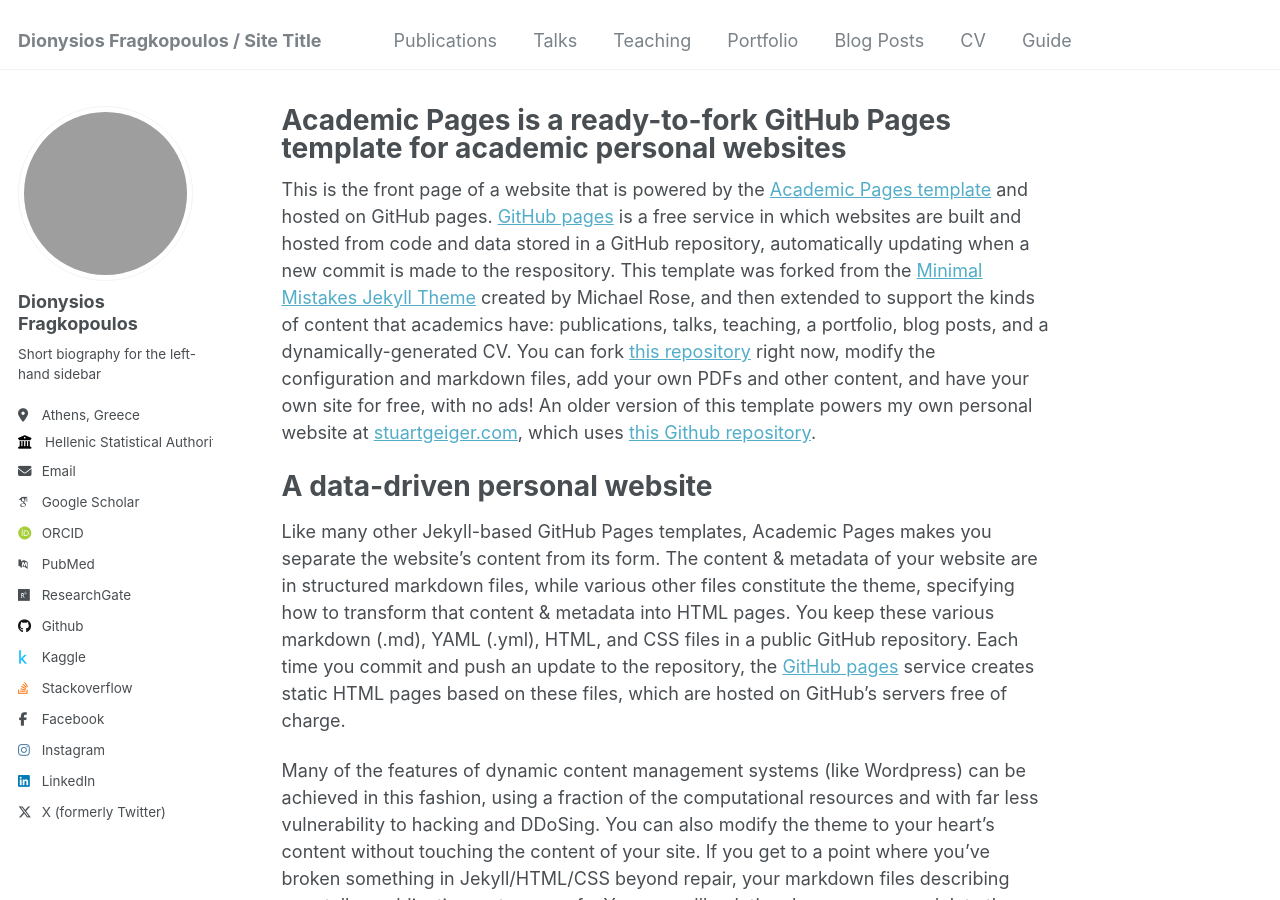
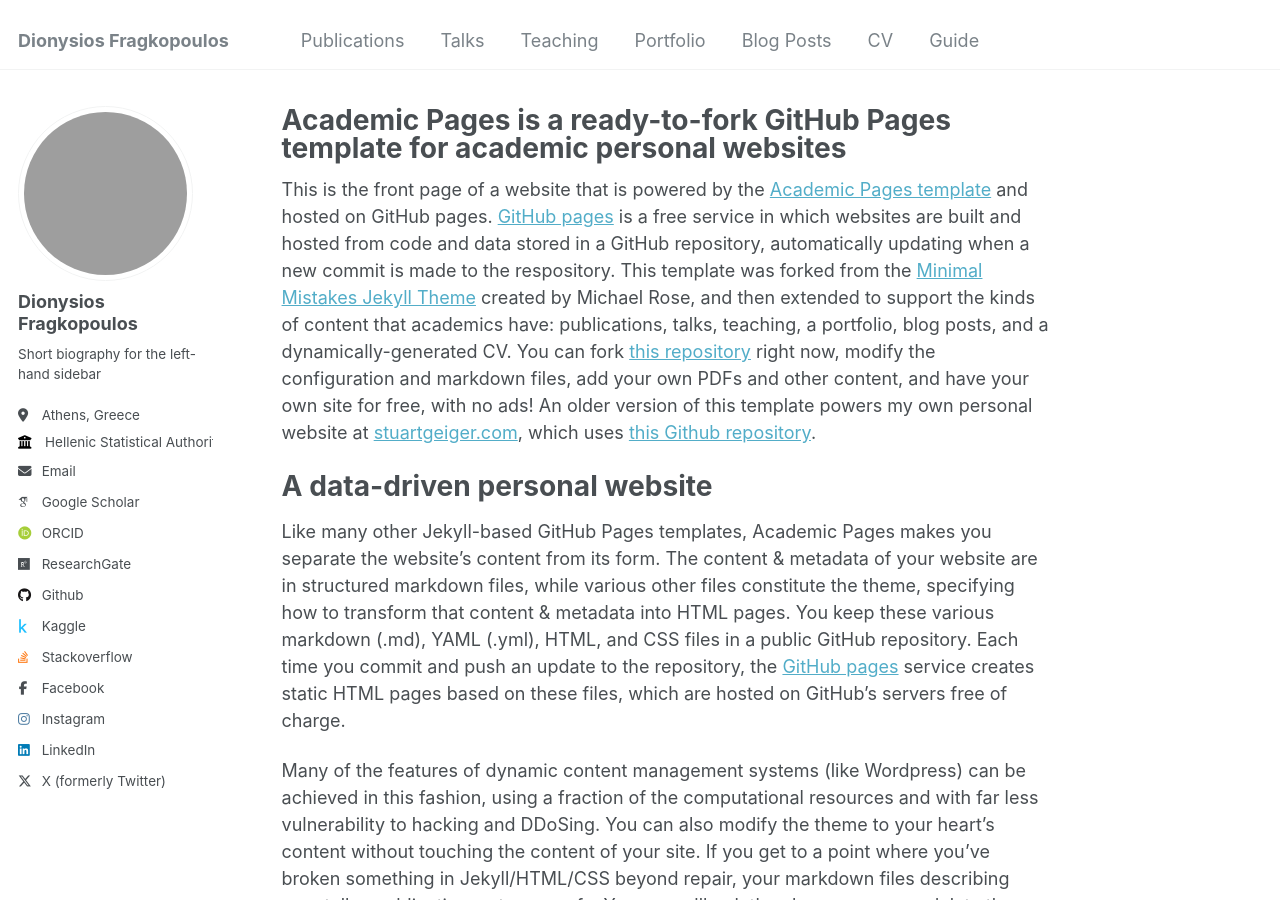
Before and after one commit to dfragos/dfragos.github.io, a Jekyll site: the page built from _pages/about.md, in a window 1280 px wide and 900 px high. Built offline with Jekyll 4.4.1, drawn with Linux system fonts in a browser that asks for light colours; some web fonts are replaced; grey boxes are pictures that could not be loaded.

Commit message:
correct path

```diff
--- a/_config.yml
+++ b/_config.yml
@@ -8,12 +8,13 @@
 
 # Basic Site Settings
 locale: "en-US"
-title: "Dionysios Fragkopoulos / Site Title"
+title: "Dionysios Fragkopoulos"
 title_separator: "-"
-name: &name "Dionysios Fragkopoulos"
+name: &name #"Dionysios Fragkopoulos"
+
 description: &description "Research Assistant at the Hellenic Statistical Authority"
 url: https://dfragos.github.io # the base hostname & protocol for your site e.g. "https://mmistakes.github.io"
-baseurl: "" # the subpath of your site, e.g. "/blog"
+baseurl: "/" # the subpath of your site, e.g. "/blog"
 repository: "dfragos/dfragos.github.io"
 
 # Site Author - The following control what appear as part of the author content on the side bar.
@@ -36,7 +37,7 @@ author:
   impactstory: # URL
   orcid: "https://orcid.org/0000-0002-7961-3859"
   semantic: # URL
-  pubmed: "https://www.ncbi.nlm.nih.gov/pubmed/?term=john+snow"
+  pubmed: # URL
   researchgate: "https://www.researchgate.net/profile/Dionysios-Fragkopoulos"
 
   # Repositories and software development
```
